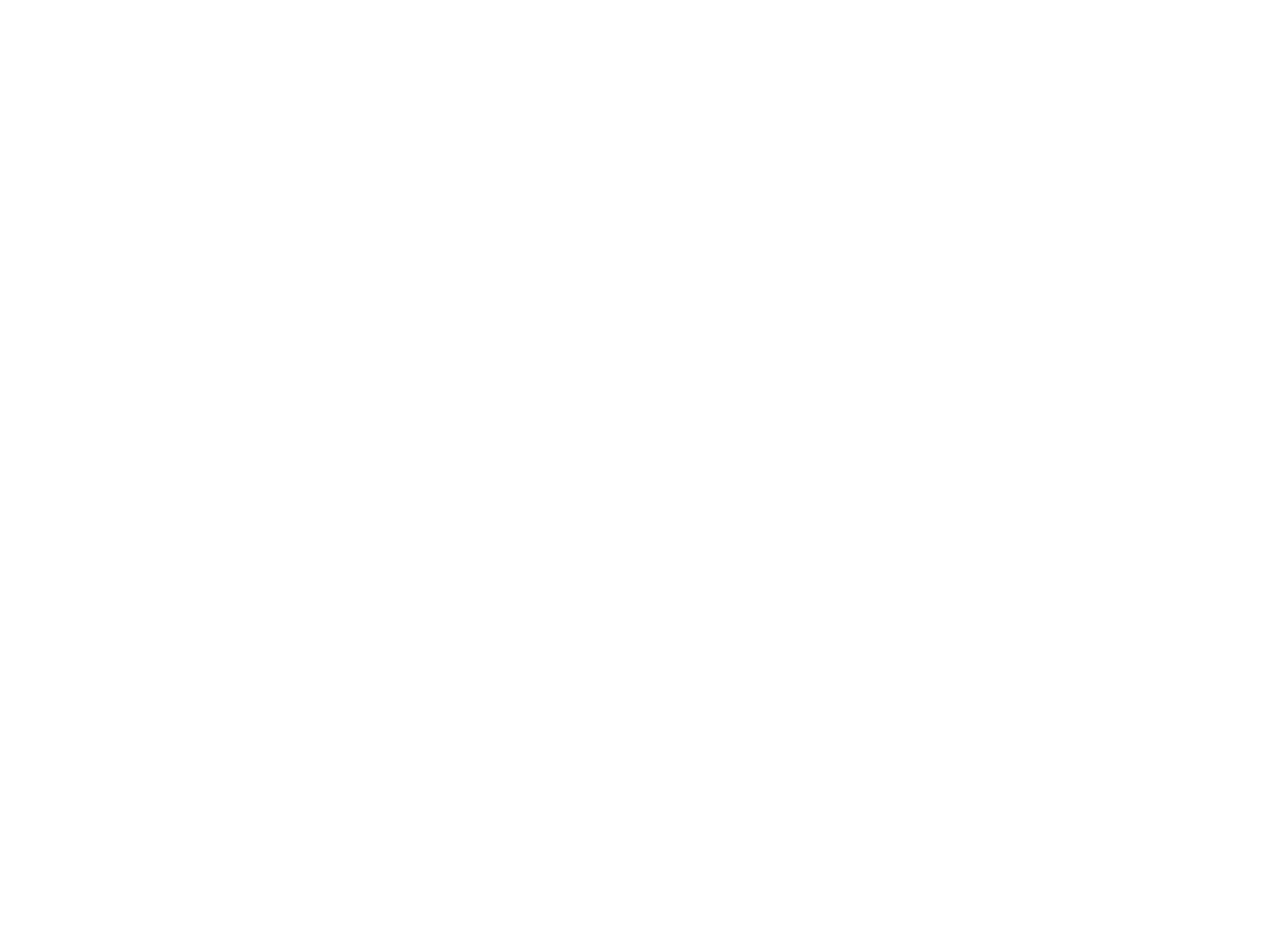
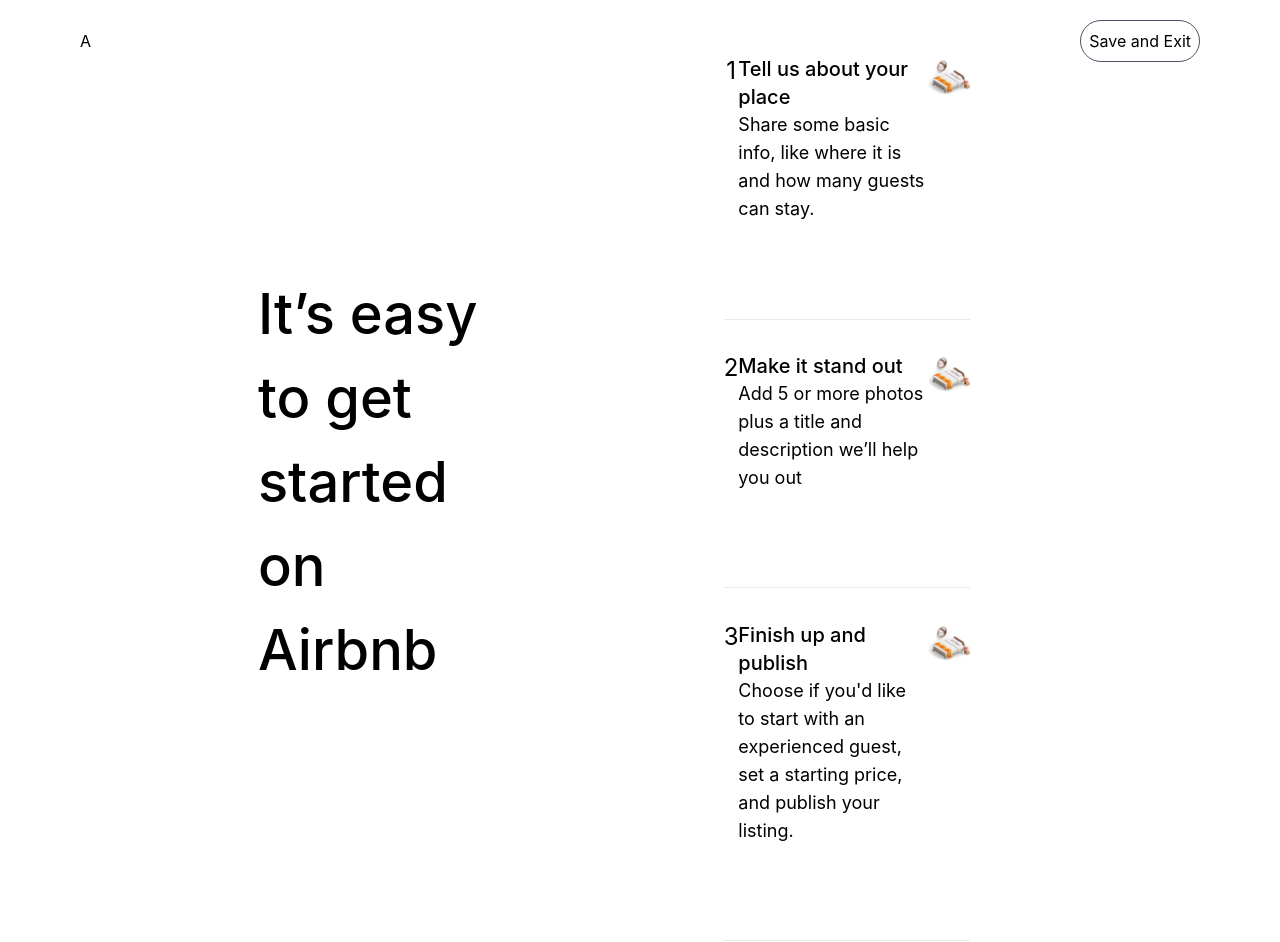
Before and after one commit to realmowhamad/travel, a React (Create React App) app: page /hosting in a window 1280 px wide. Before the commit this address had no page. Before the commit the page ends 800 px from the top, so only its background shows below. Built offline with nearby package versions, Linux system fonts and the light colour scheme.

Commit message:
hostin page Based create

```diff
--- /dev/null
+++ b/src/Components/Common/ParagraphCreator/ParagraphCreator.jsx
@@ -0,0 +1,25 @@
+import style from './ParagraphCreator.module.css'
+
+
+
+export default function ParagraphCreator({ number, header, content, icon = null }) {
+    return (
+        <div className={`${style.container} w-5/6 `}>
+            <div className={`${style.number} text-2xl  flex items-start justify-center`}>
+                {number}
+            </div>
+            <div className={`${style.content} pb-24`}>
+                <h1 className='text-xl font-medium'>{header}</h1>
+                <p className='text-lg font-normal'>
+                    {content}
+                </p>
+            </div>
+            <div className={style.icon}>
+                <img src={icon} alt="" />
+            </div>
+
+
+
+        </div>
+    )
+}
--- /dev/null
+++ b/src/Components/Common/ParagraphCreator/ParagraphCreator.module.css
@@ -0,0 +1,36 @@
+.container{
+
+    display: grid;
+    grid-template-columns: 5% 35% 30% 15%;
+    grid-template-rows: 40% 60% ;
+    margin-top: 2rem;
+
+}
+
+.container .number{
+    grid-area: 1/1/3/2;
+    border-bottom: 1px solid rgba(143, 143, 143, 0.2);
+
+}
+.container .content{
+   grid-area: 1/2/3/4;
+    border-bottom: 1px solid rgba(143, 143, 143, 0.2);
+
+}
+
+.content p{
+    text-align: start;
+
+}
+.container .icon{
+   grid-area: 1/4/3/5;
+    border-bottom: 1px solid rgba(143, 143, 143, 0.2);
+
+}
+
+.icon > img {
+         object-fit: contain;
+         width: 100%;
+
+    vertical-align: bottom;
+}
--- a/src/Components/Navbar/Navbar.jsx
+++ b/src/Components/Navbar/Navbar.jsx
@@ -2,8 +2,16 @@
 import style from './Navbar.module.css'
 import { FiSearch, FiMenu } from 'react-icons/fi'
 import { FaUser } from 'react-icons/fa'
+import { Link } from 'react-router-dom';
+
+
 
 const Navbar = () => {
+
+
+
+
+
     return (
         <div className={`${style.Navbar} w-full flex items-center justify-center sm:justify-between h-20 py-3 mb-10 px-6 my-2 lg:justify-between `}>
             <div className='hidden lg:block flex-1 '>Logo</div>
@@ -33,9 +41,9 @@
 
             <div className='hidden lg:flex flex-1 items-center justify-end h-full w-auto'>
                 {/* Hosting */}
-                <div className={`${style.switch} flex-1 flex items-center justify-center p-2 rounded-full bg-transparent`}>
+                <Link to='/hosting' className={`${style.switch} flex-1 flex items-center justify-center p-2 rounded-full bg-transparent`}>
                     <h1 >Switch to hosting</h1>
-                </div>
+                </Link>
 
                 {/* user */}
 
--- /dev/null
+++ b/src/Pages/HostingPage/HostingPage.jsx
@@ -0,0 +1,28 @@
+import React from 'react';
+import ParagraphCreator from '../../Components/Common/ParagraphCreator/ParagraphCreator';
+import bed from '../../Assets/images/bed.png'
+
+const HostingPage = () => {
+
+    return (
+        <div className='flex flex-col w-screen h-screen'>
+            <header className=' w-full flex justify-between items-center p-5 px-20'>
+                <h1>A</h1>
+                <button className='border p-2 rounded-full border-gray-600'>Save and Exit</button>
+            </header>
+            <section className='flex w-full h-full items-center justify-center'>
+                <div className='w-full h-full flex items-center justify-end '>
+                    <h1 className='w-3/6 font-medium text-[56px] text-start'>It’s easy to get started on Airbnb</h1>
+                </div>
+                <div className=' w-full h-5/6 flex items-start justify-center flex-col px-52 py-20 '>
+                    <ParagraphCreator icon={bed} number={1} header={"Tell us about your place"} content={"Share some basic info, like where it is and how many guests can stay."} />
+                    <ParagraphCreator icon={bed} number={2} header={"Make it stand out"} content={"Add 5 or more photos plus a title and description we’ll help you out"} />
+                    <ParagraphCreator icon={bed} number={3} header={"Finish up and publish"} content={"Choose if you'd like to start with an experienced guest, set a starting price, and publish your listing."} />
+                </div>
+            </section>
+
+        </div>
+    );
+}
+
+export default HostingPage;
--- a/src/Routes/Routes.js
+++ b/src/Routes/Routes.js
@@ -1,9 +1,12 @@
+import HostingPage from "../Pages/HostingPage/HostingPage";
 import Main from "../Pages/Mainpage/Main";
 import NewLocation from "../Pages/NewLocation/NewLocation";
 
 const routes = [
     { path: "/", element: <Main /> },
     { path: "/newLocations", element: <NewLocation /> },
+    { path: "/hosting", element: <HostingPage /> },
+
 ]
 
 export default routes
```
Also changed, not shown: src/Assets/images/bed.png (added).
